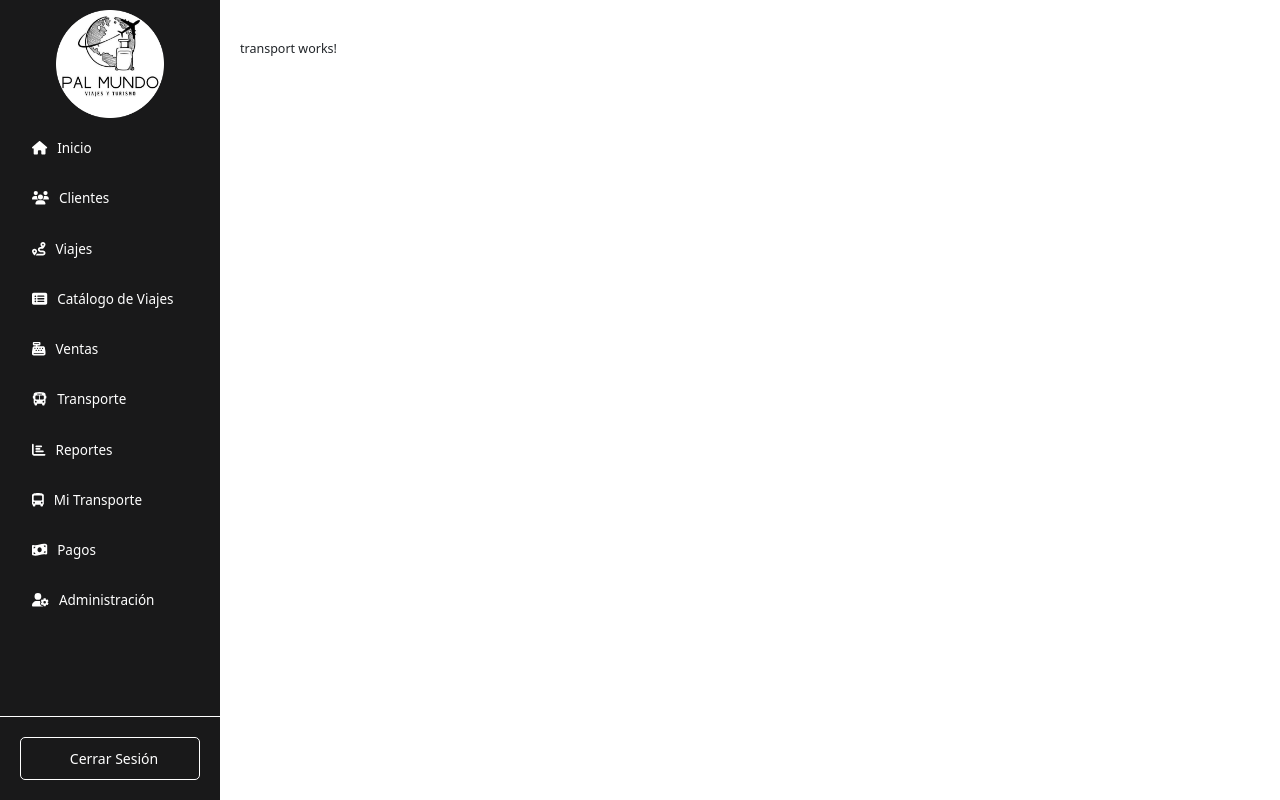
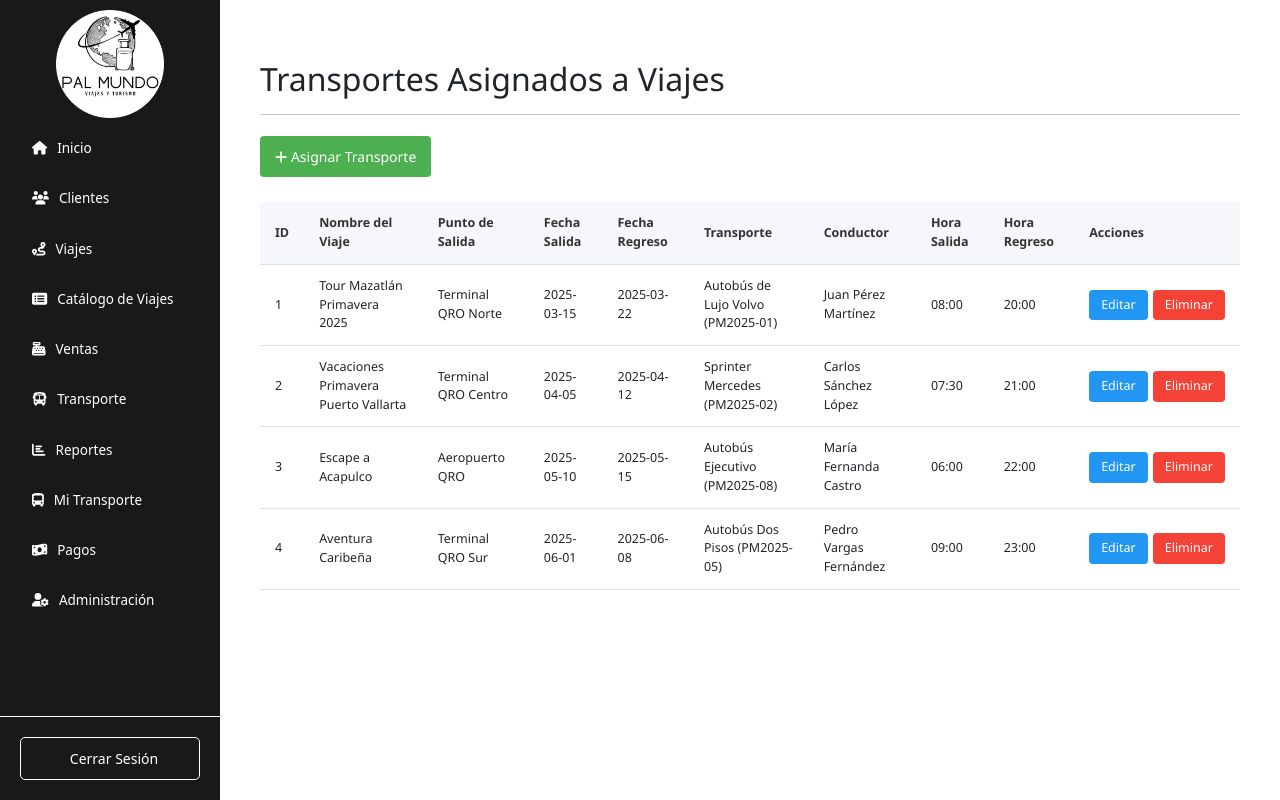
Before and after one commit to MigueDevp/PalMundo-Sistema-Angular19, an Angular app: page /transport in a window 1280 px wide. Built offline with nearby package versions, Linux system fonts and the light colour scheme.

Commit message:
Formulario del Modulo de Transporte

```diff
--- a/src/app/pages/my-transport/my-transport.component.ts
+++ b/src/app/pages/my-transport/my-transport.component.ts
@@ -8,6 +8,8 @@ import { CommonModule } from '@angular/common';
   templateUrl: './my-transport.component.html',
   styleUrl: './my-transport.component.css'
 })
+
+
 export class MyTransportComponent {
  transportes = signal([
     {
--- a/src/app/pages/transport/transport.component.css
+++ b/src/app/pages/transport/transport.component.css
@@ -0,0 +1,181 @@
+.header-section {
+
+  justify-content: space-between;
+  align-items: center;
+  margin-bottom: 10px;
+}
+
+.add-btn {
+  background-color: #4CAF50;
+  color: white;
+  border: none;
+  border-radius: 4px;
+  cursor: pointer;
+  font-size: 14px;
+ margin-top: 5px;
+  align-items: center;
+  gap: 5px;
+}
+
+.add-btn:hover {
+  background-color: #45a049;
+}
+
+.fas {
+  font-size: 12px;
+}
+
+.clients-container {
+  padding: 20px;
+  font-family: 'Segoe UI', Tahoma, Geneva, Verdana, sans-serif;
+}
+
+.table-container {
+  overflow-x: auto;
+  margin-bottom: 20px;
+}
+
+.clients-table {
+  width: 100%;
+  border-collapse: collapse;
+  margin-top: 15px;
+}
+
+.clients-table th,
+.clients-table td {
+  padding: 12px 15px;
+  text-align: left;
+  border-bottom: 1px solid #e0e0e0;
+}
+
+.clients-table th {
+  background-color: #f5f7fa;
+  font-weight: 600;
+  color: #333;
+}
+
+.add-btn {
+  background-color: #4CAF50;
+  color: white;
+  padding: 10px 15px;
+  border: none;
+  border-radius: 4px;
+  cursor: pointer;
+  font-size: 14px;
+}
+
+.edit-btn {
+  background-color: #2196F3;
+  color: white;
+  padding: 6px 12px;
+  border: none;
+  border-radius: 4px;
+  cursor: pointer;
+  margin-bottom: 5px;
+
+}
+
+.clients-table td:last-child {
+  white-space: nowrap;
+}
+
+.edit-btn, .delete-btn {
+  display: inline-block;
+  margin: 0 5px 0 0;
+}
+
+.delete-btn {
+  margin-right: 0;
+}
+
+.delete-btn {
+  background-color: #f44336;
+  color: white;
+  padding: 6px 12px;
+  border: none;
+  border-radius: 4px;
+  cursor: pointer;
+}
+
+.modal-overlay {
+  position: fixed;
+  top: 0;
+  left: 0;
+  right: 0;
+  bottom: 0;
+  background-color: rgba(0, 0, 0, 0.5);
+  display: flex;
+  justify-content: center;
+  align-items: center;
+  z-index: 1000;
+}
+
+.modal-content {
+  background: white;
+  padding: 25px;
+  border-radius: 8px;
+  width: 500px;
+  max-width: 90%;
+}
+
+.modal-content h3 {
+  margin-top: 0;
+  color: #333;
+}
+
+.form-group {
+  margin-bottom: 15px;
+}
+
+.form-group label {
+  display: block;
+  margin-bottom: 5px;
+  font-weight: 500;
+}
+
+.form-group input,
+.form-group select {
+  width: 100%;
+  padding: 8px 12px;
+  border: 1px solid #ddd;
+  border-radius: 4px;
+  box-sizing: border-box;
+}
+
+.modal-actions {
+  display: flex;
+  justify-content: flex-end;
+  gap: 10px;
+  margin-top: 20px;
+}
+
+.save-btn {
+  background-color: #4CAF50;
+  color: white;
+  padding: 8px 16px;
+  border: none;
+  border-radius: 4px;
+  cursor: pointer;
+}
+
+.cancel-btn {
+  background-color: #df0e0e;
+  color: white;
+  padding: 8px 16px;
+  border: none;
+  border-radius: 4px;
+  cursor: pointer;
+}
+.btn-add-client {
+
+  padding: 10px 15px;
+  border: none;
+  position: relative;
+}
+
+.centered {
+  text-align: center;
+}
+ btn .actions{
+    margin-top: 10px;
+}
--- a/src/app/pages/transport/transport.component.html
+++ b/src/app/pages/transport/transport.component.html
@@ -1 +1,120 @@
-<p>transport works!</p>
+<div class="clients-container">
+  <div class="header-section">
+    <h2>Transportes Asignados a Viajes</h2>
+    <hr />
+    <button class="add-btn" (click)="openAddModal()">
+      <fa-icon [icon]="faPlus"></fa-icon> Asignar Transporte
+    </button>
+  </div>
+
+  <div class="table-container">
+    <table class="clients-table">
+      <thead>
+        <tr>
+          <th>ID</th>
+          <th>Nombre del Viaje</th>
+          <th>Punto de Salida</th>
+          <th>Fecha Salida</th>
+          <th>Fecha Regreso</th>
+          <th>Transporte</th>
+          <th>Conductor</th>
+          <th>Hora Salida</th>
+          <th>Hora Regreso</th>
+          <th>Acciones</th>
+        </tr>
+      </thead>
+      <tbody>
+        @for (tv of transportesViaje(); track tv.id) {
+        <tr>
+          <td>{{ tv.id }}</td>
+          <td>{{ tv.nombreViaje }}</td>
+          <td>{{ tv.puntoSalida }}</td>
+          <td>{{ tv.fechaSalida }}</td>
+          <td>{{ tv.fechaRegreso }}</td>
+          <td>{{ tv.transporteElegido }}</td>
+          <td>{{ tv.conductor }}</td>
+          <td>{{ tv.horaSalida }}</td>
+          <td>{{ tv.horaRegreso }}</td>
+          <td>
+            <button class="edit-btn">Editar</button>
+            <button class="delete-btn">Eliminar</button>
+          </td>
+        </tr>
+        }
+      </tbody>
+    </table>
+  </div>
+
+  @if (showModal) {
+  <div class="modal-overlay">
+    <div class="modal-content">
+      <h3>Asignar Transporte a Viaje</h3>
+      <form (submit)="addTransporteViaje()">
+        <div class="form-group">
+          <label>Nombre del Viaje:</label>
+          <input [(ngModel)]="newTransporteViaje.nombreViaje" name="nombreViaje" required />
+        </div>
+
+        <div class="form-group">
+          <label>Punto de Salida:</label>
+          <select [(ngModel)]="newTransporteViaje.puntoSalida" name="puntoSalida" required>
+            <option value="">Seleccionar...</option>
+            @for (punto of puntosSalida; track punto) {
+              <option [value]="punto">{{ punto }}</option>
+            }
+          </select>
+        </div>
+
+        <div class="form-row">
+          <div class="form-group">
+            <label>Fecha de Salida:</label>
+            <input type="date" [(ngModel)]="newTransporteViaje.fechaSalida" name="fechaSalida" required />
+          </div>
+          <div class="form-group">
+            <label>Hora de Salida:</label>
+            <input type="time" [(ngModel)]="newTransporteViaje.horaSalida" name="horaSalida" required />
+          </div>
+        </div>
+
+        <div class="form-row">
+          <div class="form-group">
+            <label>Fecha de Regreso:</label>
+            <input type="date" [(ngModel)]="newTransporteViaje.fechaRegreso" name="fechaRegreso" required />
+          </div>
+          <div class="form-group">
+            <label>Hora de Regreso:</label>
+            <input type="time" [(ngModel)]="newTransporteViaje.horaRegreso" name="horaRegreso" required />
+          </div>
+        </div>
+
+        <div class="form-group">
+          <label>Transporte:</label>
+          <select [(ngModel)]="newTransporteViaje.transporteElegido" name="transporteElegido" required>
+            <option value="">Seleccionar...</option>
+            @for (transporte of transportesDisponibles; track transporte) {
+              <option [value]="transporte">{{ transporte }}</option>
+            }
+          </select>
+        </div>
+
+        <div class="form-group">
+          <label>Conductor:</label>
+          <select [(ngModel)]="newTransporteViaje.conductor" name="conductor" required>
+            <option value="">Seleccionar...</option>
+            @for (conductor of conductoresDisponibles; track conductor) {
+              <option [value]="conductor">{{ conductor }}</option>
+            }
+          </select>
+        </div>
+
+        <div class="modal-actions">
+          <button type="button" class="cancel-btn" (click)="closeModal()">
+            Cancelar
+          </button>
+          <button type="submit" class="save-btn">Guardar</button>
+        </div>
+      </form>
+    </div>
+  </div>
+  }
+</div>
--- a/src/app/pages/transport/transport.component.ts
+++ b/src/app/pages/transport/transport.component.ts
@@ -1,14 +1,143 @@
 import { Component, signal } from '@angular/core';
 import { FormsModule } from '@angular/forms';
 import { CommonModule } from '@angular/common';
+import { FontAwesomeModule } from '@fortawesome/angular-fontawesome';
+import { faPlus } from '@fortawesome/free-solid-svg-icons';
 
 @Component({
   selector: 'app-transport',
-  imports: [FormsModule, CommonModule],
+  imports: [FormsModule, CommonModule, FontAwesomeModule],
   standalone: true,
   templateUrl: './transport.component.html',
-  styleUrl: './transport.component.css'
+  styleUrl: './transport.component.css',
 })
 export class TransportComponent {
 
+  faPlus = faPlus;
+  transportesViaje = signal([
+    {
+      id: 1,
+      nombreViaje: 'Tour Mazatlán Primavera 2025',
+      puntoSalida: 'Terminal QRO Norte',
+      fechaSalida: '2025-03-15',
+      fechaRegreso: '2025-03-22',
+      transporteElegido: 'Autobús de Lujo Volvo (PM2025-01)',
+      conductor: 'Juan Pérez Martínez',
+      horaSalida: '08:00',
+      horaRegreso: '20:00',
+    },
+    {
+      id: 2,
+      nombreViaje: 'Vacaciones Primavera Puerto Vallarta',
+      puntoSalida: 'Terminal QRO Centro',
+      fechaSalida: '2025-04-05',
+      fechaRegreso: '2025-04-12',
+      transporteElegido: 'Sprinter Mercedes (PM2025-02)',
+      conductor: 'Carlos Sánchez López',
+      horaSalida: '07:30',
+      horaRegreso: '21:00',
+    },
+    {
+      id: 3,
+      nombreViaje: 'Escape a Acapulco',
+      puntoSalida: 'Aeropuerto QRO',
+      fechaSalida: '2025-05-10',
+      fechaRegreso: '2025-05-15',
+      transporteElegido: 'Autobús Ejecutivo (PM2025-08)',
+      conductor: 'María Fernanda Castro',
+      horaSalida: '06:00',
+      horaRegreso: '22:00',
+    },
+    {
+      id: 4,
+      nombreViaje: 'Aventura Caribeña',
+      puntoSalida: 'Terminal QRO Sur',
+      fechaSalida: '2025-06-01',
+      fechaRegreso: '2025-06-08',
+      transporteElegido: 'Autobús Dos Pisos (PM2025-05)',
+      conductor: 'Pedro Vargas Fernández',
+      horaSalida: '09:00',
+      horaRegreso: '23:00',
+    },
+  ]);
+
+  showModal = false;
+  newTransporteViaje = {
+    nombreViaje: '',
+    puntoSalida: '',
+    fechaSalida: '',
+    fechaRegreso: '',
+    transporteElegido: '',
+    conductor: '',
+    horaSalida: '08:00',
+    horaRegreso: '20:00',
+  };
+
+  puntosSalida = [
+    'Coppel Rio Moctezuma SJR',
+    'La comer SJR',
+    'Pedro Escobedo',
+    'Tequisquiapan',
+    'Gomez Morin QRO',
+  ];
+
+  transportesDisponibles = [
+    'Autobús de Lujo Volvo (PM2025-01)',
+    'Sprinter Mercedes (PM2025-02)',
+    'Autobús Escolar (PM2025-03)',
+    'Van Ejecutiva (PM2025-04)',
+    'Autobús Dos Pisos (PM2025-05)',
+    'Minibús Turístico (PM2025-06)',
+    'Autocaravana (PM2025-07)',
+    'Autobús Ejecutivo (PM2025-08)',
+  ];
+
+  conductoresDisponibles = [
+    'Juan Pérez Martínez',
+    'Carlos Sánchez López',
+    'Miguel Ángel Ramírez',
+    'Ana Laura Gómez',
+    'Pedro Vargas Fernández',
+    'Luisa María Hernández',
+    'Roberto Jiménez Díaz',
+    'María Fernanda Castro',
+  ];
+
+  openAddModal() {
+    this.showModal = true;
+  }
+
+  closeModal() {
+    this.showModal = false;
+    this.resetForm();
+  }
+
+  addTransporteViaje() {
+    if (
+      this.newTransporteViaje.nombreViaje &&
+      this.newTransporteViaje.fechaSalida
+    ) {
+      this.transportesViaje.update((list) => [
+        ...list,
+        {
+          id: this.transportesViaje().length + 1,
+          ...this.newTransporteViaje,
+        },
+      ]);
+      this.closeModal();
+    }
+  }
+
+  private resetForm() {
+    this.newTransporteViaje = {
+      nombreViaje: '',
+      puntoSalida: '',
+      fechaSalida: '',
+      fechaRegreso: '',
+      transporteElegido: '',
+      conductor: '',
+      horaSalida: '08:00',
+      horaRegreso: '20:00',
+    };
+  }
 }
```
